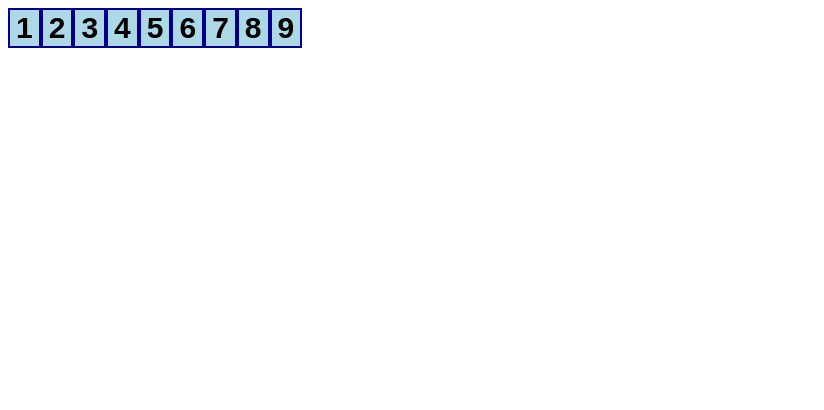
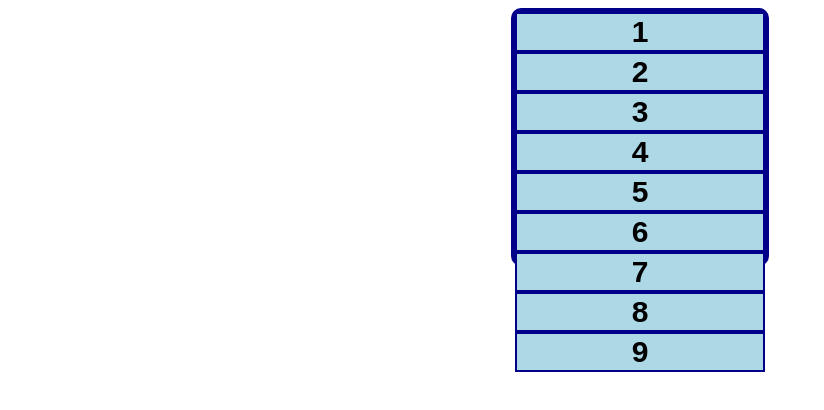
Before and after one commit to faizah1992/Tic-Tac-Toe, a React (Create React App) app: page / in a window 1280 px wide. Shown: the top 410 px of the page, without its empty margins (0-824 px from the left). Built offline with nearby package versions, Linux system fonts and the light colour scheme.

Commit message:
added style to  board  file

```diff
--- a/src/components/Board.js
+++ b/src/components/Board.js
@@ -12,7 +12,7 @@ const style = {
 }
 
 const Board = ({ squares, onClick }) => (
-    <div>
+    <div style={style}>
         <Square value="1" onClick={() => onClick("dummy value")}/>
         <Square value="2" onClick={() => onClick("dummy value")}/>
         <Square value="3" onClick={() => onClick("dummy value")}/>
```
